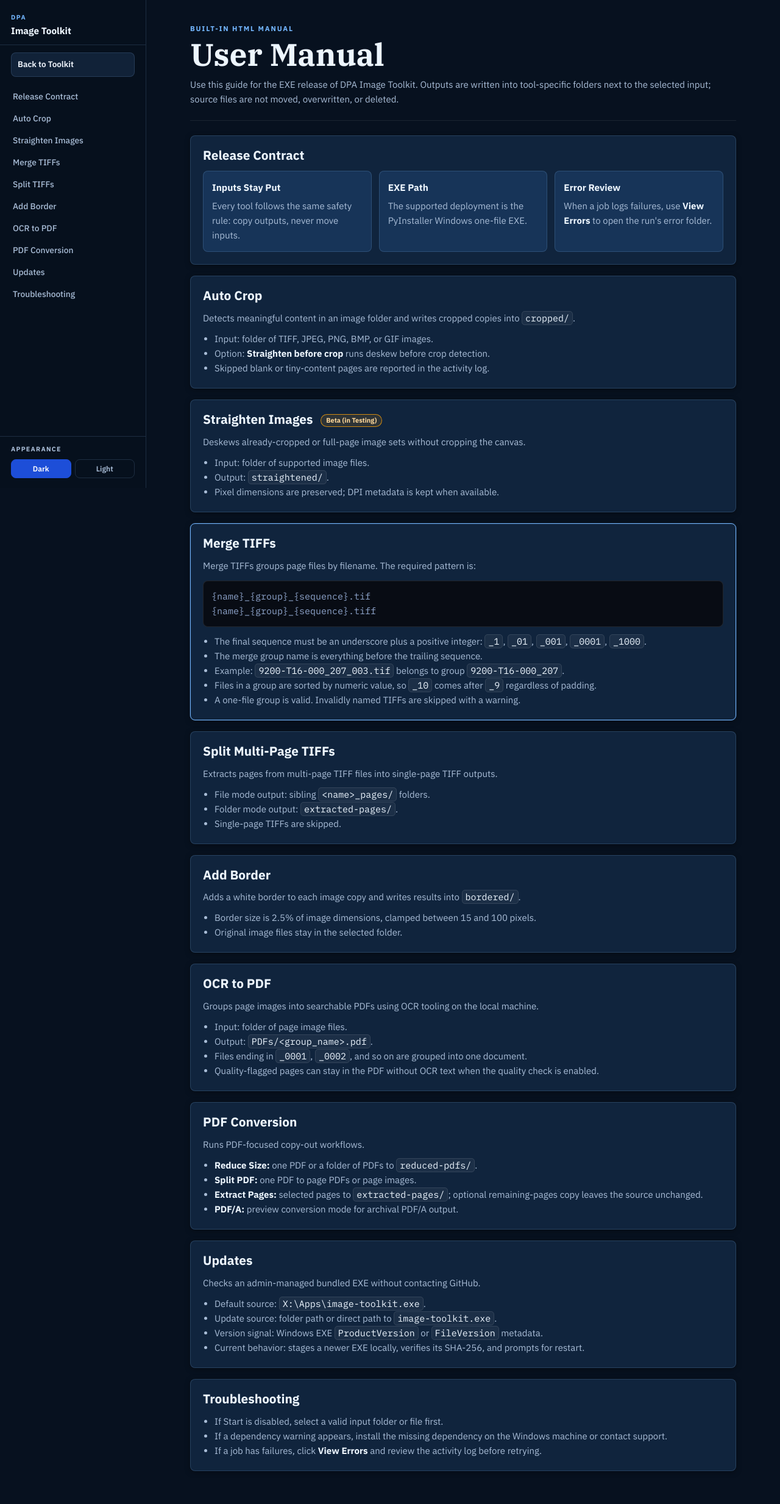
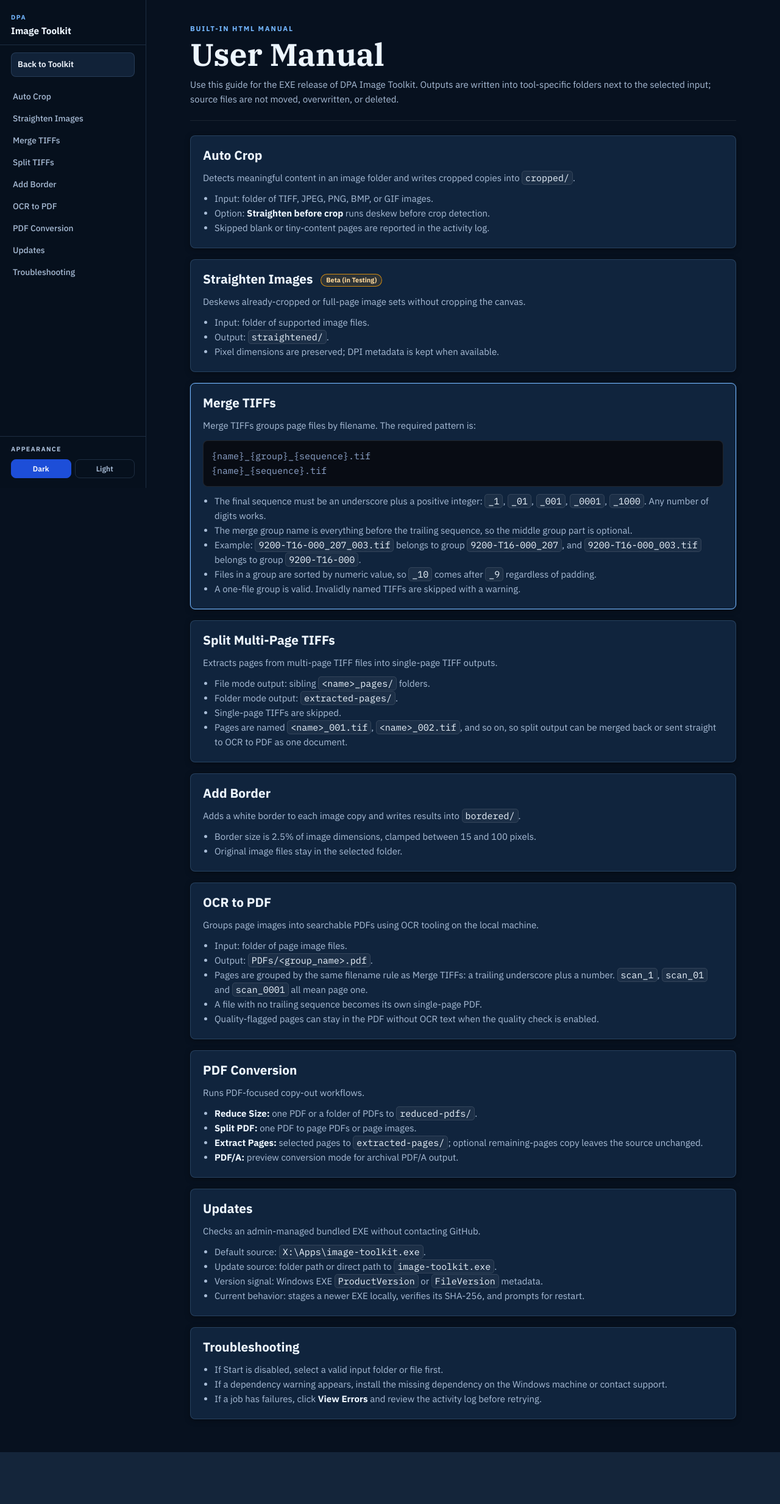
Before and after one commit to snyderb-de/DPA-Image-Toolkit, a Flask app: page /manual in a window 1280 px wide. Shown: the whole page at 61% size. After the commit the page ends 2381 px from the top, so only its background shows below. Run offline with Flask 3, Linux system fonts and the light colour scheme; some libraries are stand-ins or nearby versions.

Commit message:
Drop the Release Contract section and correct the manuals
Removes the Release Contract section from the built-in manual, including its
three cards. Nothing is lost with them: "Inputs Stay Put" is already stated in
the header intro, "Error Review" is covered under Troubleshooting, and "EXE
Path" is the manual's opening sentence.

The manuals had also gone stale against the grouping work:

- Merge TIFFs documented {name}_{group}_{sequence} as the required pattern.
  The two-part {name}_{sequence} form is valid too — that was the fix — so a
  reader following the manual would think scan_001.tif was unmergeable.
- OCR to PDF documented {name}_{####} with packet_0001 examples, which was the
  four-digit rule. Any width groups now, and it is the same rule Merge uses.
- Split TIFFs did not say what it names pages. It writes <name>_001.tif, which
  is what makes split output mergeable and OCR-able, so it is worth stating.
- The dependency list still showed the unpinned ranges; it now mirrors
  requirements.txt including the upper bounds.

Applied across all three copies: web/templates/manual.html (served at /manual),
user-manual.html, and docs/user-manual.html.

Co-Authored-By: Claude Opus 5 <noreply@anthropic.com>

```diff
--- a/web/templates/manual.html
+++ b/web/templates/manual.html
@@ -21,7 +21,6 @@
     <a class="back-link" href="/">Back to Toolkit</a>
 
     <nav class="manual-nav" aria-label="User manual sections">
-      <a href="#release-contract">Release Contract</a>
       <a href="#auto-crop">Auto Crop</a>
       <a href="#straighten">Straighten Images</a>
       <a href="#merge-tiffs">Merge TIFFs</a>
@@ -53,24 +52,6 @@
       </p>
     </header>
 
-    <section class="manual-section" id="release-contract">
-      <h2>Release Contract</h2>
-      <div class="manual-grid">
-        <article>
-          <h3>Inputs Stay Put</h3>
-          <p>Every tool follows the same safety rule: copy outputs, never move inputs.</p>
-        </article>
-        <article>
-          <h3>EXE Path</h3>
-          <p>The supported deployment is the PyInstaller Windows one-file EXE.</p>
-        </article>
-        <article>
-          <h3>Error Review</h3>
-          <p>When a job logs failures, use <strong>View Errors</strong> to open the run's error folder.</p>
-        </article>
-      </div>
-    </section>
-
     <section class="manual-section" id="auto-crop">
       <h2>Auto Crop</h2>
       <p>Detects meaningful content in an image folder and writes cropped copies into <code>cropped/</code>.</p>
@@ -97,11 +78,11 @@
         Merge TIFFs groups page files by filename. The required pattern is:
       </p>
       <pre><code>{% raw %}{name}_{group}_{sequence}.tif
-{name}_{group}_{sequence}.tiff{% endraw %}</code></pre>
+{name}_{sequence}.tif{% endraw %}</code></pre>
       <ul>
-        <li>The final sequence must be an underscore plus a positive integer: <code>_1</code>, <code>_01</code>, <code>_001</code>, <code>_0001</code>, <code>_1000</code>.</li>
-        <li>The merge group name is everything before the trailing sequence.</li>
-        <li>Example: <code>9200-T16-000_207_003.tif</code> belongs to group <code>9200-T16-000_207</code>.</li>
+        <li>The final sequence must be an underscore plus a positive integer: <code>_1</code>, <code>_01</code>, <code>_001</code>, <code>_0001</code>, <code>_1000</code>. Any number of digits works.</li>
+        <li>The merge group name is everything before the trailing sequence, so the middle group part is optional.</li>
+        <li>Example: <code>9200-T16-000_207_003.tif</code> belongs to group <code>9200-T16-000_207</code>, and <code>9200-T16-000_003.tif</code> belongs to group <code>9200-T16-000</code>.</li>
         <li>Files in a group are sorted by numeric value, so <code>_10</code> comes after <code>_9</code> regardless of padding.</li>
         <li>A one-file group is valid. Invalidly named TIFFs are skipped with a warning.</li>
       </ul>
@@ -114,6 +95,7 @@
         <li>File mode output: sibling <code>&lt;name&gt;_pages/</code> folders.</li>
         <li>Folder mode output: <code>extracted-pages/</code>.</li>
         <li>Single-page TIFFs are skipped.</li>
+        <li>Pages are named <code>&lt;name&gt;_001.tif</code>, <code>&lt;name&gt;_002.tif</code>, and so on, so split output can be merged back or sent straight to OCR to PDF as one document.</li>
       </ul>
     </section>
 
@@ -132,7 +114,8 @@
       <ul>
         <li>Input: folder of page image files.</li>
         <li>Output: <code>PDFs/&lt;group_name&gt;.pdf</code>.</li>
-        <li>Files ending in <code>_0001</code>, <code>_0002</code>, and so on are grouped into one document.</li>
+        <li>Pages are grouped by the same filename rule as Merge TIFFs: a trailing underscore plus a number. <code>scan_1</code>, <code>scan_01</code> and <code>scan_0001</code> all mean page one.</li>
+        <li>A file with no trailing sequence becomes its own single-page PDF.</li>
         <li>Quality-flagged pages can stay in the PDF without OCR text when the quality check is enabled.</li>
       </ul>
     </section>
```
Also changed, not shown: docs/user-manual.html (+14 -11 lines), user-manual.html (+14 -11 lines).
